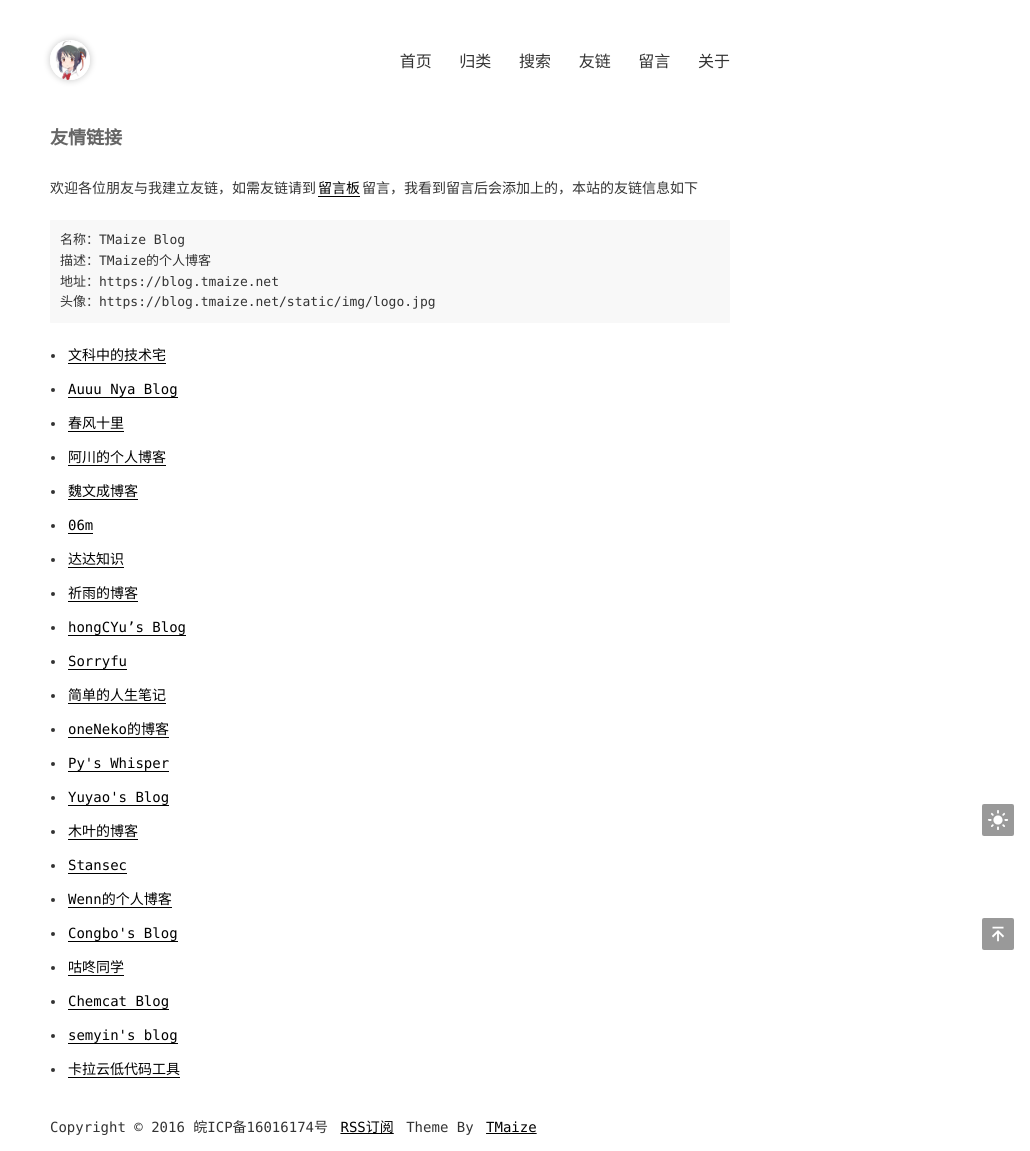
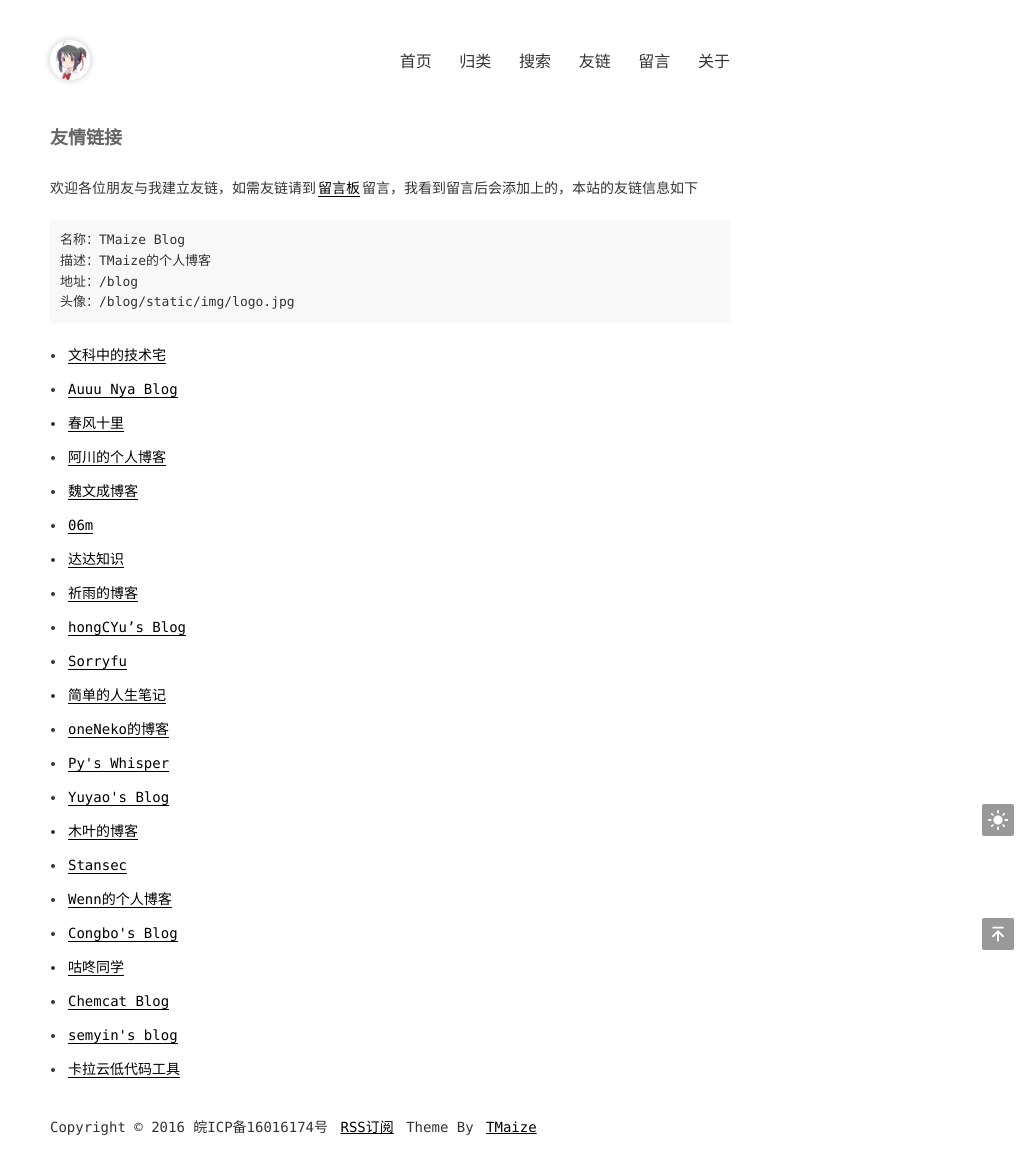
Before and after one commit to qiyuan-chen/blog, a Jekyll site: the page built from pages/links.md, in a window 1280 px wide. Shown: the whole page, without its empty margins (250-1280 px from the left). Built offline with Jekyll 4.4.1, drawn with Linux system fonts in a browser that asks for light colours; part of the change alters nothing that is shown.

```diff
--- a/_config.yml
+++ b/_config.yml
@@ -17,8 +17,8 @@ exclude: ['CNAME', 'README.md', 'LICENSE', '_site', 'dist', 'Gemfile', 'Gemfile.
 
 # 域名配置
 # baseurl配置,如果网站部署在根目录下的其他目录中，请设置为 /目录名
-domainUrl: 'https://blog.tmaize.net'
-baseurl: ''
+# domainUrl: 'https://blog.tmaize.net'
+baseurl: '/blog'
 
 # 吐个槽地址，会在chat页面中重定向到该地址
 tucaoUrl: https://support.qq.com/product/86335
```
